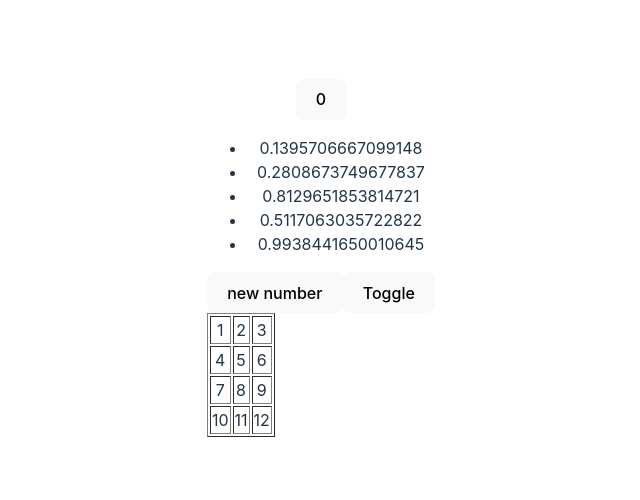
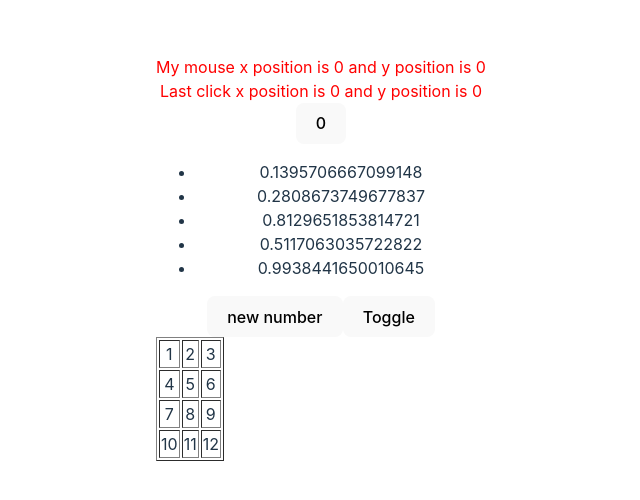
Before and after one commit to MartinNuc/react-course-2023-11-09, a React (Vite) app in the folder react-skoleni/: page / in a window 1280 px wide. Shown: the part 142-642 px from the top of the page, without its empty margins (319-959 px from the left). Built offline with nearby package versions, Linux system fonts and the light colour scheme.

Commit message:
mouse position

```diff
--- a/react-skoleni/src/App.tsx
+++ b/react-skoleni/src/App.tsx
@@ -3,6 +3,7 @@ import './App.css'
 import { Counter } from './counter';
 import { Table } from './table'
 import { RandomNumbers } from './RandomNumbers';
+import { MousePosition } from './mouse-position';
 
 function App() {
   const array = [1,2,3,4,5,6,7,8,9,10,11,12];
@@ -10,6 +11,7 @@ function App() {
 
   return (
     <>
+      <MousePosition />
       <Counter />
       <RandomNumbers pregeneratedCount={5} />
       <button onClick={() => setColumns(columns === 3 ? 4 : 3 )}>Toggle</button>
--- /dev/null
+++ b/react-skoleni/src/mouse-position.tsx
@@ -0,0 +1,41 @@
+import { useEffect, useState } from "react";
+
+type Coordinates = {
+  x: number;
+  y: number;
+}
+
+export function MousePosition() {
+  const [position, setPosition] = useState<Coordinates>({ x: 0, y: 0});
+  const [lastClickPosition, setLastClickPosition] = useState<Coordinates>({ x: 0, y: 0});
+
+  useEffect(() => {
+    const handler = (e: MouseEvent) => {
+      setPosition({
+        x: e.clientX,
+        y: e.clientY
+      })
+    };
+    window.addEventListener('mousemove', handler);
+    return () => window.removeEventListener('mousemove', handler);
+  }, []);
+
+  useEffect(() => {
+    const handler = (e: MouseEvent) => {
+      setLastClickPosition({
+        x: e.clientX,
+        y: e.clientY
+      })
+    };
+    window.addEventListener('click', handler);
+    return () => window.removeEventListener('click', handler);
+  }, []);
+
+  const {x ,y} = position;
+  const isOnTheLeft = position.x < lastClickPosition.x;
+
+  return <div style={{ color: isOnTheLeft ? 'green' : 'red'}}>
+    <div>My mouse x position is {x} and y position is {y}</div>
+    <div>Last click x position is {lastClickPosition.x} and y position is {lastClickPosition.y}</div>
+  </div>
+}
```
